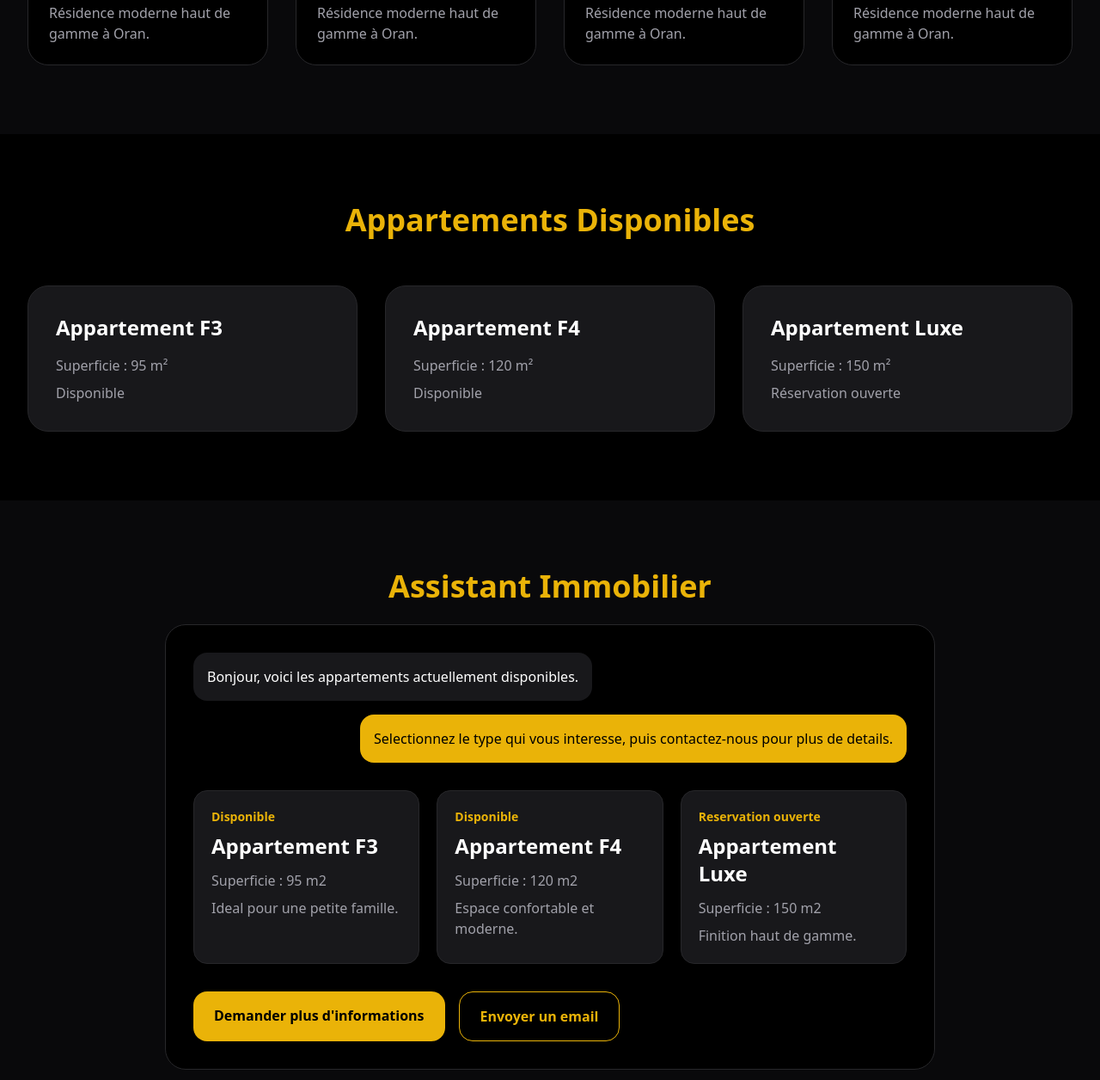
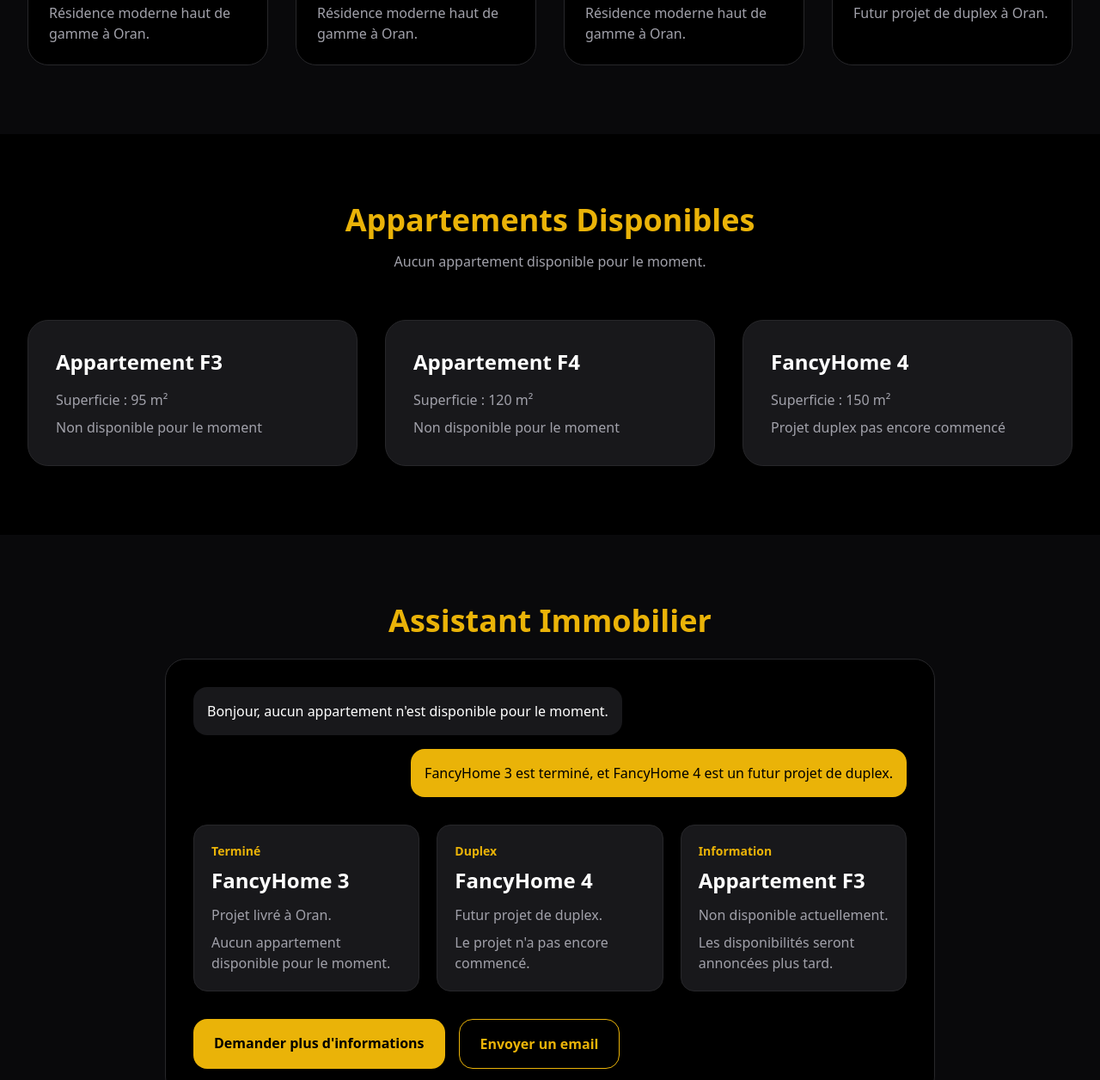
Before and after one commit to fhdjprom-lgtm/fhdj-promotion-immobiliere, a plain HTML site: page index.html in a window 1280 px wide. Shown: the part 1319-2575 px from the top of the page at 86% size. Drawn offline with nearby package versions, Linux system fonts and the light colour scheme.

Commit message:
Add files via upload

```diff
--- a/index.html
+++ b/index.html
@@ -91,7 +91,7 @@
               <p class="text-yellow-500 text-2xl font-bold">FancyHome 3</p>
             </div>
             <div class="p-6">
-              <span class="bg-yellow-500 text-black text-xs px-3 py-1 rounded-full">En construction</span>
+              <span class="bg-yellow-500 text-black text-xs px-3 py-1 rounded-full">Livré</span>
               <h3 class="text-2xl font-bold mt-4">FancyHome 3</h3>
               <p class="text-zinc-400 mt-4">Résidence moderne haut de gamme à Oran.</p>
             </div>
@@ -102,9 +102,9 @@
               <p class="text-yellow-500 text-2xl font-bold">FancyHome 4</p>
             </div>
             <div class="p-6">
-              <span class="bg-yellow-500 text-black text-xs px-3 py-1 rounded-full">En construction</span>
+              <span class="bg-yellow-500 text-black text-xs px-3 py-1 rounded-full">Pas encore commencé</span>
               <h3 class="text-2xl font-bold mt-4">FancyHome 4</h3>
-              <p class="text-zinc-400 mt-4">Résidence moderne haut de gamme à Oran.</p>
+              <p class="text-zinc-400 mt-4">Futur projet de duplex à Oran.</p>
             </div>
           </article>
         </div>
@@ -113,25 +113,26 @@
       <section class="px-8 py-20">
         <div class="text-center mb-14">
           <h2 class="text-4xl font-bold text-yellow-500">Appartements Disponibles</h2>
+          <p class="text-zinc-400 mt-4">Aucun appartement disponible pour le moment.</p>
         </div>
 
         <div class="grid md:grid-cols-3 gap-8">
           <div class="bg-zinc-900 rounded-3xl p-8 border border-zinc-800">
             <h3 class="text-2xl font-bold mb-4">Appartement F3</h3>
             <p class="text-zinc-400">Superficie : 95 m²</p>
-            <p class="text-zinc-400 mt-2">Disponible</p>
+            <p class="text-zinc-400 mt-2">Non disponible pour le moment</p>
           </div>
 
           <div class="bg-zinc-900 rounded-3xl p-8 border border-zinc-800">
             <h3 class="text-2xl font-bold mb-4">Appartement F4</h3>
             <p class="text-zinc-400">Superficie : 120 m²</p>
-            <p class="text-zinc-400 mt-2">Disponible</p>
+            <p class="text-zinc-400 mt-2">Non disponible pour le moment</p>
           </div>
 
           <div class="bg-zinc-900 rounded-3xl p-8 border border-zinc-800">
-            <h3 class="text-2xl font-bold mb-4">Appartement Luxe</h3>
+            <h3 class="text-2xl font-bold mb-4">FancyHome 4</h3>
             <p class="text-zinc-400">Superficie : 150 m²</p>
-            <p class="text-zinc-400 mt-2">Réservation ouverte</p>
+            <p class="text-zinc-400 mt-2">Projet duplex pas encore commencé</p>
           </div>
         </div>
       </section>
@@ -142,33 +143,33 @@
           <div class="bg-black border border-zinc-800 rounded-3xl p-8 text-left">
             <div class="space-y-4">
               <div class="bg-zinc-900 p-4 rounded-2xl w-fit">
-                Bonjour, voici les appartements actuellement disponibles.
+                Bonjour, aucun appartement n'est disponible pour le moment.
               </div>
               <div class="bg-yellow-500 text-black p-4 rounded-2xl ml-auto w-fit">
-                Selectionnez le type qui vous interesse, puis contactez-nous pour plus de details.
+                FancyHome 3 est terminé, et FancyHome 4 est un futur projet de duplex.
               </div>
             </div>
 
             <div class="mt-8 grid gap-5 md:grid-cols-3">
               <div class="bg-zinc-900 border border-zinc-800 rounded-2xl p-5">
-                <p class="text-yellow-500 text-sm font-semibold">Disponible</p>
-                <h3 class="text-2xl font-bold mt-2">Appartement F3</h3>
-                <p class="text-zinc-400 mt-3">Superficie : 95 m2</p>
-                <p class="text-zinc-400 mt-2">Ideal pour une petite famille.</p>
+                <p class="text-yellow-500 text-sm font-semibold">Terminé</p>
+                <h3 class="text-2xl font-bold mt-2">FancyHome 3</h3>
+                <p class="text-zinc-400 mt-3">Projet livré à Oran.</p>
+                <p class="text-zinc-400 mt-2">Aucun appartement disponible pour le moment.</p>
               </div>
 
               <div class="bg-zinc-900 border border-zinc-800 rounded-2xl p-5">
-                <p class="text-yellow-500 text-sm font-semibold">Disponible</p>
-                <h3 class="text-2xl font-bold mt-2">Appartement F4</h3>
-                <p class="text-zinc-400 mt-3">Superficie : 120 m2</p>
-                <p class="text-zinc-400 mt-2">Espace confortable et moderne.</p>
+                <p class="text-yellow-500 text-sm font-semibold">Duplex</p>
+                <h3 class="text-2xl font-bold mt-2">FancyHome 4</h3>
+                <p class="text-zinc-400 mt-3">Futur projet de duplex.</p>
+                <p class="text-zinc-400 mt-2">Le projet n'a pas encore commencé.</p>
               </div>
 
               <div class="bg-zinc-900 border border-zinc-800 rounded-2xl p-5">
-                <p class="text-yellow-500 text-sm font-semibold">Reservation ouverte</p>
-                <h3 class="text-2xl font-bold mt-2">Appartement Luxe</h3>
-                <p class="text-zinc-400 mt-3">Superficie : 150 m2</p>
-                <p class="text-zinc-400 mt-2">Finition haut de gamme.</p>
+                <p class="text-yellow-500 text-sm font-semibold">Information</p>
+                <h3 class="text-2xl font-bold mt-2">Appartement F3</h3>
+                <p class="text-zinc-400 mt-3">Non disponible actuellement.</p>
+                <p class="text-zinc-400 mt-2">Les disponibilités seront annoncées plus tard.</p>
               </div>
             </div>
 
@@ -176,7 +177,7 @@
               <a href="#contact" class="bg-yellow-500 text-black text-center px-6 py-4 rounded-2xl font-semibold">
                 Demander plus d'informations
               </a>
-              <a href="mailto:fhdjprom@gmail.com?subject=Appartement%20disponible%20FHDJ" class="border border-yellow-500 text-yellow-500 text-center px-6 py-4 rounded-2xl font-semibold">
+              <a href="mailto:fhdjprom@gmail.com?subject=Information%20projets%20FHDJ" class="border border-yellow-500 text-yellow-500 text-center px-6 py-4 rounded-2xl font-semibold">
                 Envoyer un email
               </a>
             </div>
```
